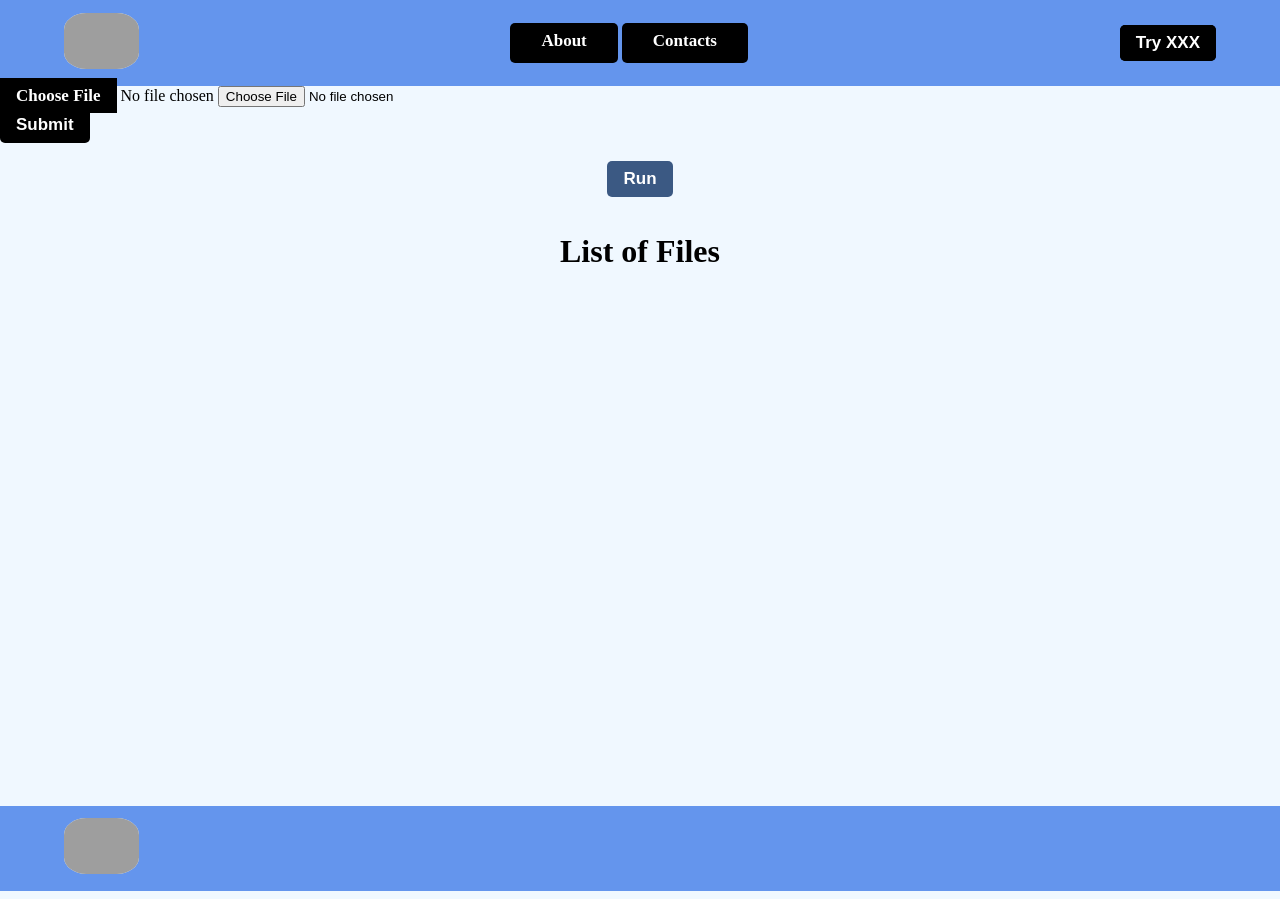
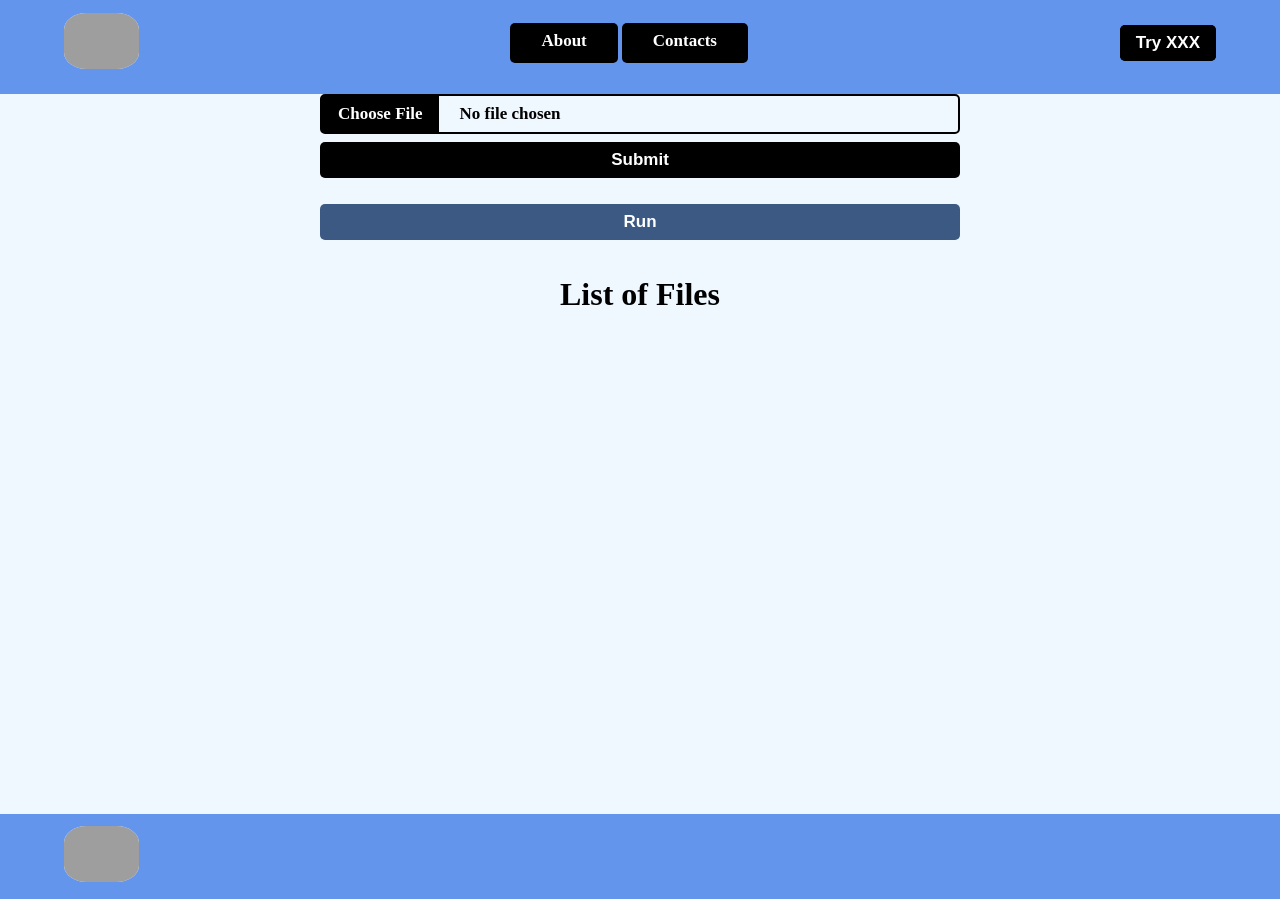
Before and after one commit to provodokkk/Django-Number-Plate-Recognition, a Django app: page / in a window 1280 px wide. Run offline with Django 4.2, Linux system fonts and the light colour scheme; data that the repository does not hold is empty; parts of the project's set-up code (start-up, migrations or seed data) failed here and were passed over; some libraries are stand-ins or nearby versions; grey boxes are pictures that could not be loaded.

Commit message:
index.css has been updated

```diff
--- a/app/static/css/index.css
+++ b/app/static/css/index.css
@@ -1,3 +1,46 @@
+:root {
+  --blue-color: #3b5983;
+  --hover-text-color: #ff5437;
+}
+
+.upload-container {
+    width: 50vw;
+    margin: 1vh auto 0;
+    align-items: center;
+    display: flex;
+    border-radius: 5px;
+    border: 2px solid black;
+}
+
+.choose-file {
+    width: 15vw;
+}
+
+.submit-btn {
+    width: 50vw;
+    margin: 1vh auto 0;
+    display: block;
+    align-items: center;
+}
+
+#file-name {
+    min-width: 35vw;
+    /*border-radius: 5px;*/
+    /*border: 2px solid black;*/
+    font-weight: bold;
+    padding: 6px 16px;
+    margin-left: 5px;
+    font-size: 17px;
+}
+
+.hidden {
+    display: none;
+}
+
+
+
+
+
 
 .black_btn {
     border-radius: 5px;
@@ -11,8 +54,9 @@
 }
 
 .black_btn:hover {
-    color: purple;
+    color: var(--hover-text-color);
     transition: all 0.3s ease 0s;
+    cursor: pointer;
 }
 
 
@@ -23,9 +67,6 @@
     height: 15vh;
 }
 
-.send_btn {
-    margin: 10px;
-}
 
 .files-list-item {
     padding: 2vh;
```
